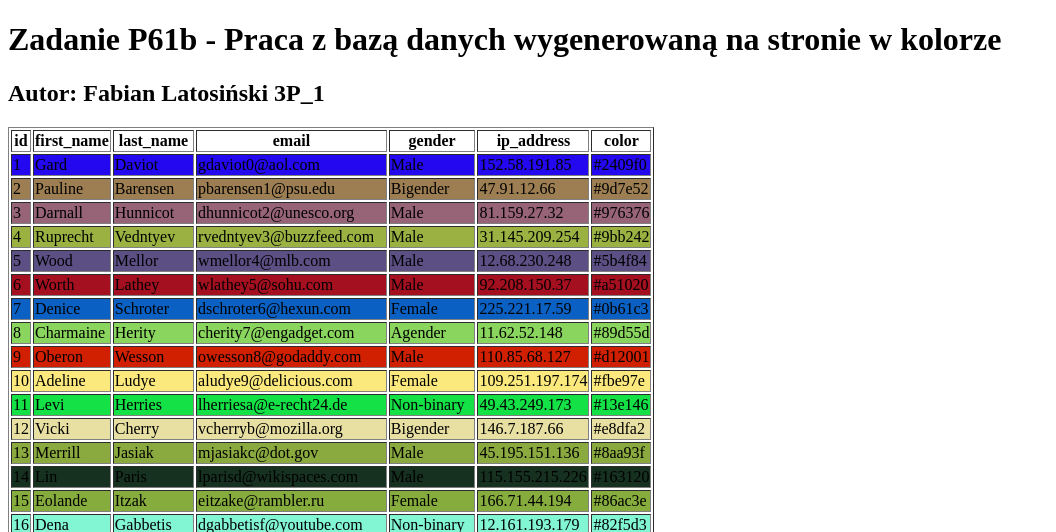
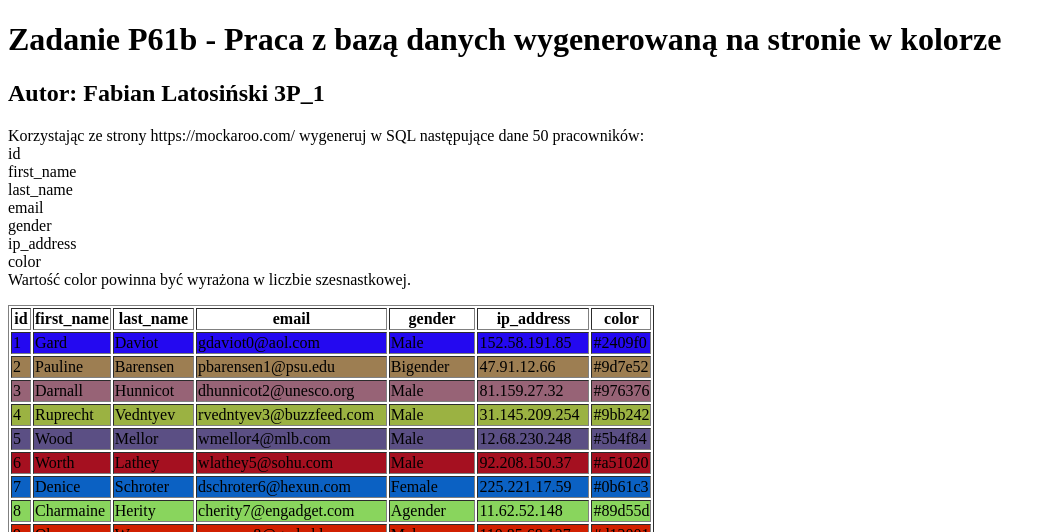
Before and after one commit to BombiuszWielki/3P_PHP, a PHP site: page / in a window 1280 px wide. Shown: the top 532 px of the page, without its empty margins (0-1056 px from the left). Run offline with PHP 8.4, Linux system fonts and the light colour scheme; data comes from the database, SQL or seed files in the repository.

Commit message:
giasfelfebrehber

```diff
--- a/Pracownia/P61b - Praca z bazą danych wygenerowaną na stronie w kolorze/index.php
+++ b/Pracownia/P61b - Praca z bazą danych wygenerowaną na stronie w kolorze/index.php
@@ -10,6 +10,15 @@
 <body>
 <h1>Zadanie P61b - Praca z bazą danych wygenerowaną na stronie w kolorze</h1>
 <h2>Autor: Fabian Latosiński 3P_1</h2>
+<p>Korzystając ze strony https://mockaroo.com/ wygeneruj w SQL następujące dane 50 pracowników:<br>
+    id<br>
+    first_name<br>
+    last_name<br>
+    email<br>
+    gender<br>
+    ip_address<br>
+    color<br>
+    Wartość color powinna być wyrażona w liczbie szesnastkowej.</p>
 <?php
 $db = mysqli_connect("localhost", "root", "", "3p_01_pracownicy_w_kolorze");
 $q = "SELECT * FROM 3p_01_pracownicy_w_kolorze";
```
